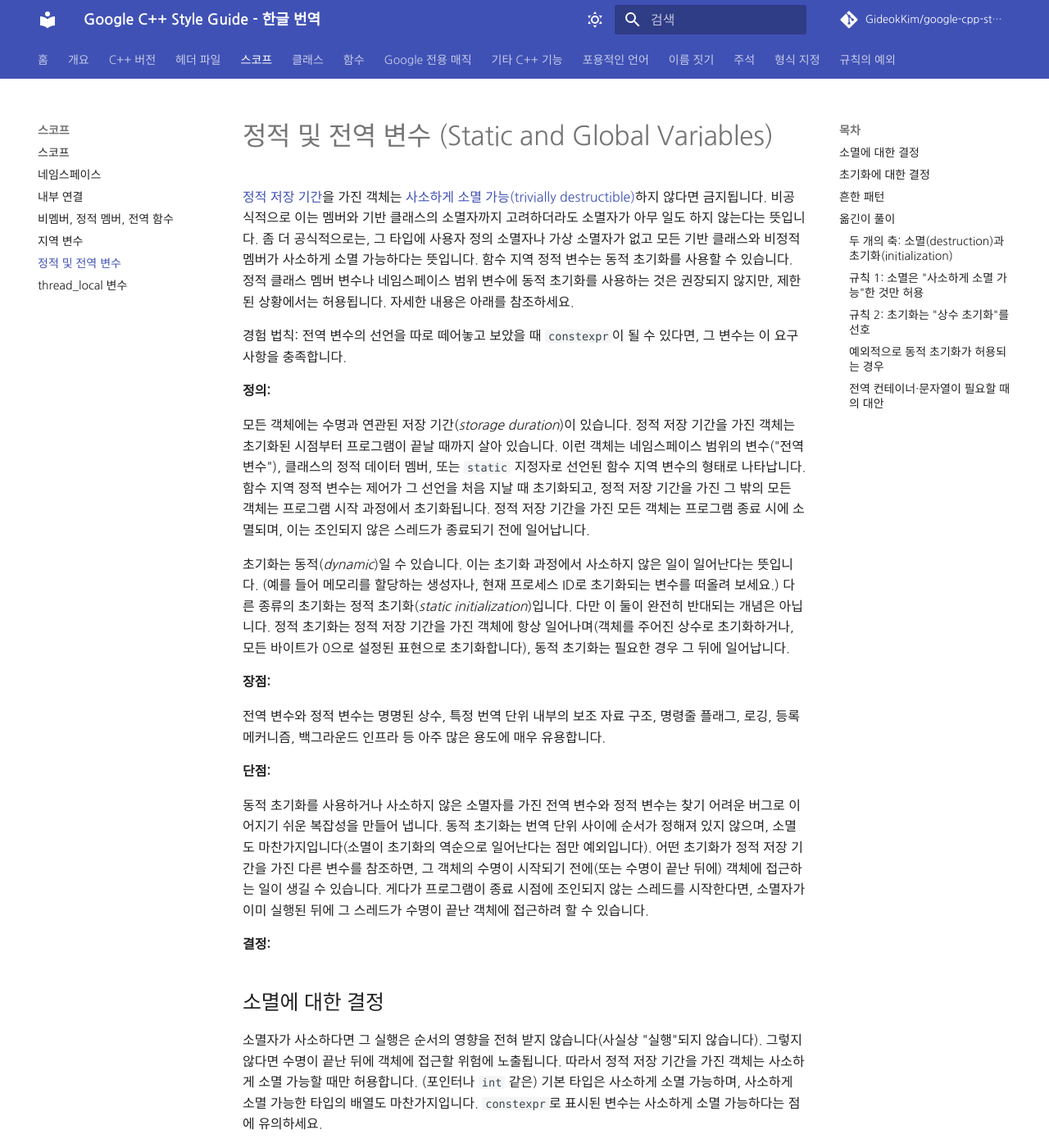
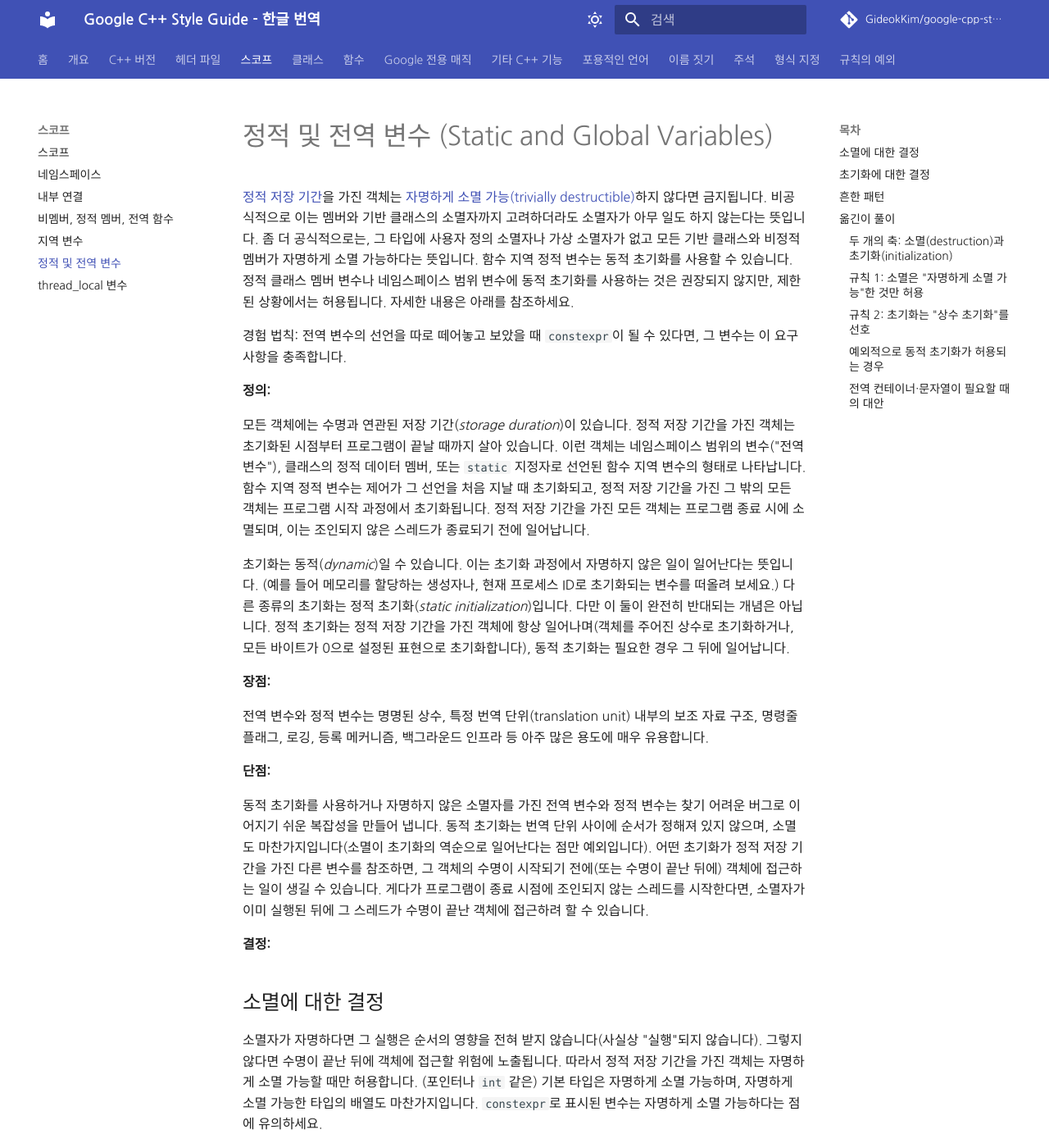
Before and after one commit to GideokKim/google-cpp-style-guide-kr, an MkDocs documentation site: the page built from google cpp style guide/static_and_global_variables.md, in a window 1280 px wide and 1400 px high. Shown: the whole window at 82% size. Built offline with MkDocs 1.6.1 and Material for MkDocs 9.7.7, drawn with Linux system fonts in a browser that asks for light colours; some web fonts are replaced; comment, search, counter and statistics services are not loaded; some of the changed text lies outside the part shown.

Commit message:
docs(scope): use `자명한` for `trivial` in static and thread_local pages
`trivial` was rendered as "사소한", which reads as "minor" and loses the
type-trait meaning the guide relies on: a trivial destructor is not an
unimportant one, it is one that provably does nothing.

Use "자명한" throughout both pages and annotate the first occurrence of
번역 단위 with the English term, so `translation unit` is searchable from
the Korean text.

Resolves: #12

````diff
--- a/google cpp style guide/static_and_global_variables.md
+++ b/google cpp style guide/static_and_global_variables.md
@@ -1,6 +1,6 @@
 # 정적 및 전역 변수 (Static and Global Variables)
 
-[정적 저장 기간](http://en.cppreference.com/w/cpp/language/storage_duration#Storage_duration)을 가진 객체는 [사소하게 소멸 가능(trivially destructible)](http://en.cppreference.com/w/cpp/types/is_destructible)하지 않다면 금지됩니다. 비공식적으로 이는 멤버와 기반 클래스의 소멸자까지 고려하더라도 소멸자가 아무 일도 하지 않는다는 뜻입니다. 좀 더 공식적으로는, 그 타입에 사용자 정의 소멸자나 가상 소멸자가 없고 모든 기반 클래스와 비정적 멤버가 사소하게 소멸 가능하다는 뜻입니다. 함수 지역 정적 변수는 동적 초기화를 사용할 수 있습니다. 정적 클래스 멤버 변수나 네임스페이스 범위 변수에 동적 초기화를 사용하는 것은 권장되지 않지만, 제한된 상황에서는 허용됩니다. 자세한 내용은 아래를 참조하세요.
+[정적 저장 기간](http://en.cppreference.com/w/cpp/language/storage_duration#Storage_duration)을 가진 객체는 [자명하게 소멸 가능(trivially destructible)](http://en.cppreference.com/w/cpp/types/is_destructible)하지 않다면 금지됩니다. 비공식적으로 이는 멤버와 기반 클래스의 소멸자까지 고려하더라도 소멸자가 아무 일도 하지 않는다는 뜻입니다. 좀 더 공식적으로는, 그 타입에 사용자 정의 소멸자나 가상 소멸자가 없고 모든 기반 클래스와 비정적 멤버가 자명하게 소멸 가능하다는 뜻입니다. 함수 지역 정적 변수는 동적 초기화를 사용할 수 있습니다. 정적 클래스 멤버 변수나 네임스페이스 범위 변수에 동적 초기화를 사용하는 것은 권장되지 않지만, 제한된 상황에서는 허용됩니다. 자세한 내용은 아래를 참조하세요.
 
 경험 법칙: 전역 변수의 선언을 따로 떼어놓고 보았을 때 `constexpr`이 될 수 있다면, 그 변수는 이 요구 사항을 충족합니다.
 
@@ -8,21 +8,21 @@
 
 모든 객체에는 수명과 연관된 저장 기간(_storage duration_)이 있습니다. 정적 저장 기간을 가진 객체는 초기화된 시점부터 프로그램이 끝날 때까지 살아 있습니다. 이런 객체는 네임스페이스 범위의 변수("전역 변수"), 클래스의 정적 데이터 멤버, 또는 `static` 지정자로 선언된 함수 지역 변수의 형태로 나타납니다. 함수 지역 정적 변수는 제어가 그 선언을 처음 지날 때 초기화되고, 정적 저장 기간을 가진 그 밖의 모든 객체는 프로그램 시작 과정에서 초기화됩니다. 정적 저장 기간을 가진 모든 객체는 프로그램 종료 시에 소멸되며, 이는 조인되지 않은 스레드가 종료되기 전에 일어납니다.
 
-초기화는 동적(_dynamic_)일 수 있습니다. 이는 초기화 과정에서 사소하지 않은 일이 일어난다는 뜻입니다. (예를 들어 메모리를 할당하는 생성자나, 현재 프로세스 ID로 초기화되는 변수를 떠올려 보세요.) 다른 종류의 초기화는 정적 초기화(_static initialization_)입니다. 다만 이 둘이 완전히 반대되는 개념은 아닙니다. 정적 초기화는 정적 저장 기간을 가진 객체에 항상 일어나며(객체를 주어진 상수로 초기화하거나, 모든 바이트가 0으로 설정된 표현으로 초기화합니다), 동적 초기화는 필요한 경우 그 뒤에 일어납니다.
+초기화는 동적(_dynamic_)일 수 있습니다. 이는 초기화 과정에서 자명하지 않은 일이 일어난다는 뜻입니다. (예를 들어 메모리를 할당하는 생성자나, 현재 프로세스 ID로 초기화되는 변수를 떠올려 보세요.) 다른 종류의 초기화는 정적 초기화(_static initialization_)입니다. 다만 이 둘이 완전히 반대되는 개념은 아닙니다. 정적 초기화는 정적 저장 기간을 가진 객체에 항상 일어나며(객체를 주어진 상수로 초기화하거나, 모든 바이트가 0으로 설정된 표현으로 초기화합니다), 동적 초기화는 필요한 경우 그 뒤에 일어납니다.
 
 **장점:**
 
-전역 변수와 정적 변수는 명명된 상수, 특정 번역 단위 내부의 보조 자료 구조, 명령줄 플래그, 로깅, 등록 메커니즘, 백그라운드 인프라 등 아주 많은 용도에 매우 유용합니다.
+전역 변수와 정적 변수는 명명된 상수, 특정 번역 단위(translation unit) 내부의 보조 자료 구조, 명령줄 플래그, 로깅, 등록 메커니즘, 백그라운드 인프라 등 아주 많은 용도에 매우 유용합니다.
 
 **단점:**
 
-동적 초기화를 사용하거나 사소하지 않은 소멸자를 가진 전역 변수와 정적 변수는 찾기 어려운 버그로 이어지기 쉬운 복잡성을 만들어 냅니다. 동적 초기화는 번역 단위 사이에 순서가 정해져 있지 않으며, 소멸도 마찬가지입니다(소멸이 초기화의 역순으로 일어난다는 점만 예외입니다). 어떤 초기화가 정적 저장 기간을 가진 다른 변수를 참조하면, 그 객체의 수명이 시작되기 전에(또는 수명이 끝난 뒤에) 객체에 접근하는 일이 생길 수 있습니다. 게다가 프로그램이 종료 시점에 조인되지 않는 스레드를 시작한다면, 소멸자가 이미 실행된 뒤에 그 스레드가 수명이 끝난 객체에 접근하려 할 수 있습니다.
+동적 초기화를 사용하거나 자명하지 않은 소멸자를 가진 전역 변수와 정적 변수는 찾기 어려운 버그로 이어지기 쉬운 복잡성을 만들어 냅니다. 동적 초기화는 번역 단위 사이에 순서가 정해져 있지 않으며, 소멸도 마찬가지입니다(소멸이 초기화의 역순으로 일어난다는 점만 예외입니다). 어떤 초기화가 정적 저장 기간을 가진 다른 변수를 참조하면, 그 객체의 수명이 시작되기 전에(또는 수명이 끝난 뒤에) 객체에 접근하는 일이 생길 수 있습니다. 게다가 프로그램이 종료 시점에 조인되지 않는 스레드를 시작한다면, 소멸자가 이미 실행된 뒤에 그 스레드가 수명이 끝난 객체에 접근하려 할 수 있습니다.
 
 **결정:**
 
 ## 소멸에 대한 결정
 
-소멸자가 사소하다면 그 실행은 순서의 영향을 전혀 받지 않습니다(사실상 "실행"되지 않습니다). 그렇지 않다면 수명이 끝난 뒤에 객체에 접근할 위험에 노출됩니다. 따라서 정적 저장 기간을 가진 객체는 사소하게 소멸 가능할 때만 허용합니다. (포인터나 `int` 같은) 기본 타입은 사소하게 소멸 가능하며, 사소하게 소멸 가능한 타입의 배열도 마찬가지입니다. `constexpr`로 표시된 변수는 사소하게 소멸 가능하다는 점에 유의하세요.
+소멸자가 자명하다면 그 실행은 순서의 영향을 전혀 받지 않습니다(사실상 "실행"되지 않습니다). 그렇지 않다면 수명이 끝난 뒤에 객체에 접근할 위험에 노출됩니다. 따라서 정적 저장 기간을 가진 객체는 자명하게 소멸 가능할 때만 허용합니다. (포인터나 `int` 같은) 기본 타입은 자명하게 소멸 가능하며, 자명하게 소멸 가능한 타입의 배열도 마찬가지입니다. `constexpr`로 표시된 변수는 자명하게 소멸 가능하다는 점에 유의하세요.
 
 ```cpp
 const int kNum = 10;  // 허용
@@ -34,12 +34,12 @@ void foo() {
   static const char* const kMessages[] = {"hello", "world"};  // 허용
 }
 
-// 허용: constexpr은 사소한 소멸자를 보장합니다.
+// 허용: constexpr은 자명한 소멸자를 보장합니다.
 constexpr std::array<int, 3> kArray = {1, 2, 3};
 ```
 
 ```cpp
-// 나쁨: 사소하지 않은 소멸자
+// 나쁨: 자명하지 않은 소멸자
 const std::string kFoo = "foo";
 
 // kBar가 참조이더라도 같은 이유로 나쁩니다(이 규칙은
@@ -47,7 +47,7 @@ const std::string kFoo = "foo";
 const std::string& kBar = StrCat("a", "b", "c");
 
 void bar() {
-  // 나쁨: 사소하지 않은 소멸자.
+  // 나쁨: 자명하지 않은 소멸자.
   static std::map<int, int> kData = {{1, 0}, {2, 0}, {3, 0}};
 }
 ```
@@ -105,12 +105,12 @@ int p = getpid();  // 허용. 단, 다른 정적 변수가 자신의 초기화
 ## 흔한 패턴
 
 - 전역 문자열: 이름 있는 전역 또는 정적 문자열 상수가 필요하다면, 문자열 리터럴을 가리키는 `string_view`, 문자 배열, 문자 포인터의 `constexpr` 변수를 사용하는 것을 고려하세요. 문자열 리터럴은 이미 정적 저장 기간을 가지며 대개 그것으로 충분합니다. [TotW #140](https://abseil.io/tips/140)을 참조하세요.
-- 맵, 세트, 그 밖의 동적 컨테이너: 검색 대상 집합이나 조회 테이블처럼 고정된 정적 컬렉션이 필요하더라도, 표준 라이브러리의 동적 컨테이너는 사소하지 않은 소멸자를 가지므로 정적 변수로 사용할 수 없습니다. 대신 사소한 타입의 단순한 배열을 고려하세요. 예를 들어 ("int에서 int로 가는 맵"이 필요하다면) int 배열의 배열이나, (`int`와 `const char*` 쌍처럼) 쌍의 배열을 쓸 수 있습니다. 작은 컬렉션이라면 선형 탐색으로 완전히 충분하며, 메모리 지역성 덕분에 효율적이기까지 합니다. 표준적인 연산에는 [absl/algorithm/container.h](https://github.com/abseil/abseil-cpp/blob/master/absl/algorithm/container.h)의 기능을 사용하는 것을 고려하세요. 필요하다면 컬렉션을 정렬된 상태로 유지하고 이진 탐색 알고리즘을 사용하세요.
+- 맵, 세트, 그 밖의 동적 컨테이너: 검색 대상 집합이나 조회 테이블처럼 고정된 정적 컬렉션이 필요하더라도, 표준 라이브러리의 동적 컨테이너는 자명하지 않은 소멸자를 가지므로 정적 변수로 사용할 수 없습니다. 대신 자명한 타입의 단순한 배열을 고려하세요. 예를 들어 ("int에서 int로 가는 맵"이 필요하다면) int 배열의 배열이나, (`int`와 `const char*` 쌍처럼) 쌍의 배열을 쓸 수 있습니다. 작은 컬렉션이라면 선형 탐색으로 완전히 충분하며, 메모리 지역성 덕분에 효율적이기까지 합니다. 표준적인 연산에는 [absl/algorithm/container.h](https://github.com/abseil/abseil-cpp/blob/master/absl/algorithm/container.h)의 기능을 사용하는 것을 고려하세요. 필요하다면 컬렉션을 정렬된 상태로 유지하고 이진 탐색 알고리즘을 사용하세요.
 
     표준 라이브러리의 동적 컨테이너를 정말로 쓰고 싶다면, 아래에서 설명하는 함수 지역 정적 포인터를 사용하는 것을 고려하세요.
 
 - 스마트 포인터(`std::unique_ptr`, `std::shared_ptr`): 스마트 포인터는 소멸 과정에서 정리 작업을 수행하므로 금지됩니다. 여러분의 사용 사례가 이 절에서 설명한 다른 패턴 중 하나에 해당하지는 않는지 살펴보세요. 간단한 해결책 하나는 동적으로 할당한 객체를 가리키는 일반 포인터를 사용하고 절대 삭제하지 않는 것입니다(마지막 항목 참조).
-- 사용자 정의 타입의 정적 변수: 직접 정의해야 하는 타입의 정적 상수 데이터가 필요하다면, 그 타입에 사소한 소멸자와 `constexpr` 생성자를 부여하세요.
+- 사용자 정의 타입의 정적 변수: 직접 정의해야 하는 타입의 정적 상수 데이터가 필요하다면, 그 타입에 자명한 소멸자와 `constexpr` 생성자를 부여하세요.
 - 다른 모든 방법이 통하지 않는다면, 함수 지역 정적 포인터나 참조를 사용해(예: `static const auto& impl = *new T(args...);`) 객체를 동적으로 생성하고 절대 삭제하지 않을 수 있습니다.
 
 ---
@@ -124,9 +124,9 @@ int p = getpid();  // 허용. 단, 다른 정적 변수가 자신의 초기화
 1. **소멸 순서**: 번역 단위 간 소멸 순서가 정해져 있지 않아, 종료 시 이미 파괴된 객체를 다른 객체가 참조하면 use-after-free가 발생합니다.
 2. **초기화 순서**: 동적 초기화(dynamic initialization)는 번역 단위 간 순서가 보장되지 않아, 아직 초기화되지 않은 객체를 참조할 수 있습니다.
 
-### 규칙 1: 소멸은 "사소하게 소멸 가능"한 것만 허용
+### 규칙 1: 소멸은 "자명하게 소멸 가능"한 것만 허용
 
-정적 저장 기간 객체는 **사소하게 소멸 가능(trivially destructible)**할 때만 허용됩니다. 즉 소멸자가 실질적으로 아무 일도 하지 않아야 합니다(사용자 정의·가상 소멸자가 없고, 모든 멤버도 사소하게 소멸 가능). 이러면 소멸 순서가 아예 문제되지 않습니다.
+정적 저장 기간 객체는 **자명하게 소멸 가능(trivially destructible)**할 때만 허용됩니다. 즉 소멸자가 실질적으로 아무 일도 하지 않아야 합니다(사용자 정의·가상 소멸자가 없고, 모든 멤버도 자명하게 소멸 가능). 이러면 소멸 순서가 아예 문제되지 않습니다.
 
 ```cpp
 const int kNum = 10;                              // 허용 (기본 타입)
@@ -134,11 +134,11 @@ struct X { int n; };
 const X kX[] = {{1}, {2}, {3}};                   // 허용
 constexpr std::array<int, 3> kArray = {1, 2, 3};  // 허용
 
-const std::string kFoo = "foo";                   // 금지: std::string은 사소하지 않은 소멸자
+const std::string kFoo = "foo";                   // 금지: std::string은 자명하지 않은 소멸자
 const std::string& kBar = StrCat("a", "b", "c");  // 금지: 수명 연장된 임시도 동일
 ```
 
-`std::string`, `std::map`, `std::unique_ptr` 같은 표준 컨테이너·스마트 포인터는 사소하지 않은 소멸자를 가지므로 전역/정적으로 둘 수 없습니다.
+`std::string`, `std::map`, `std::unique_ptr` 같은 표준 컨테이너·스마트 포인터는 자명하지 않은 소멸자를 가지므로 전역/정적으로 둘 수 없습니다.
 
 ### 규칙 2: 초기화는 "상수 초기화"를 선호
 
@@ -160,5 +160,5 @@ time_t m = time(nullptr);  // 문제: 초기화 표현식이 상수가 아님 (
 ### 전역 컨테이너·문자열이 필요할 때의 대안
 
 - 전역 문자열 → `constexpr` `string_view`, 문자 배열, 또는 문자열 리터럴을 가리키는 문자 포인터
-- 맵·세트 → 사소한 타입의 정렬된 배열 + 이진 탐색(소규모는 선형 탐색으로 충분)
+- 맵·세트 → 자명한 타입의 정렬된 배열 + 이진 탐색(소규모는 선형 탐색으로 충분)
 - 정말 동적 컨테이너가 필요하면 → 함수 지역 `static` 포인터(`static const auto& impl = *new T(...);`)로 의도적으로 누수
````
Also changed, not shown: google cpp style guide/thread_local_variables.md (+1 -1 lines), 2 other files.
